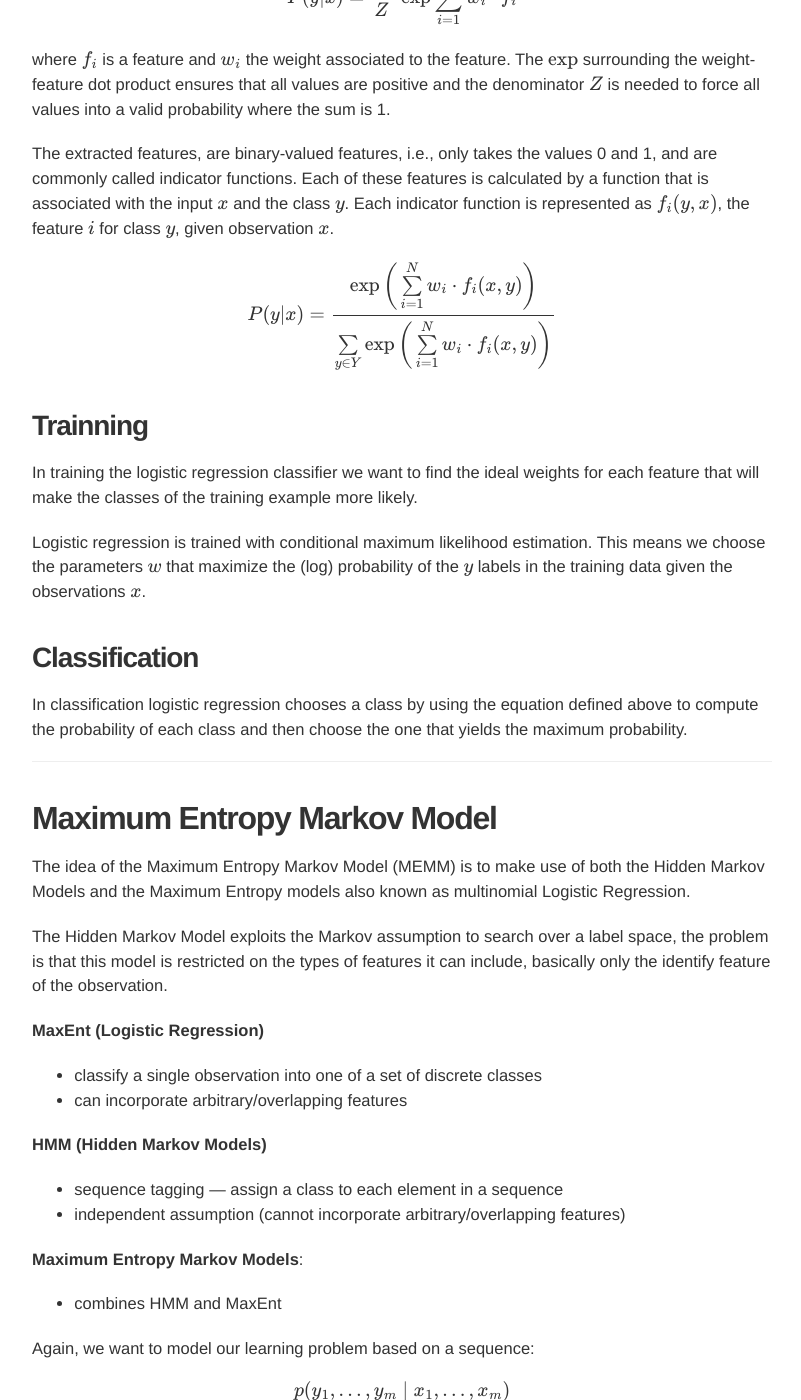
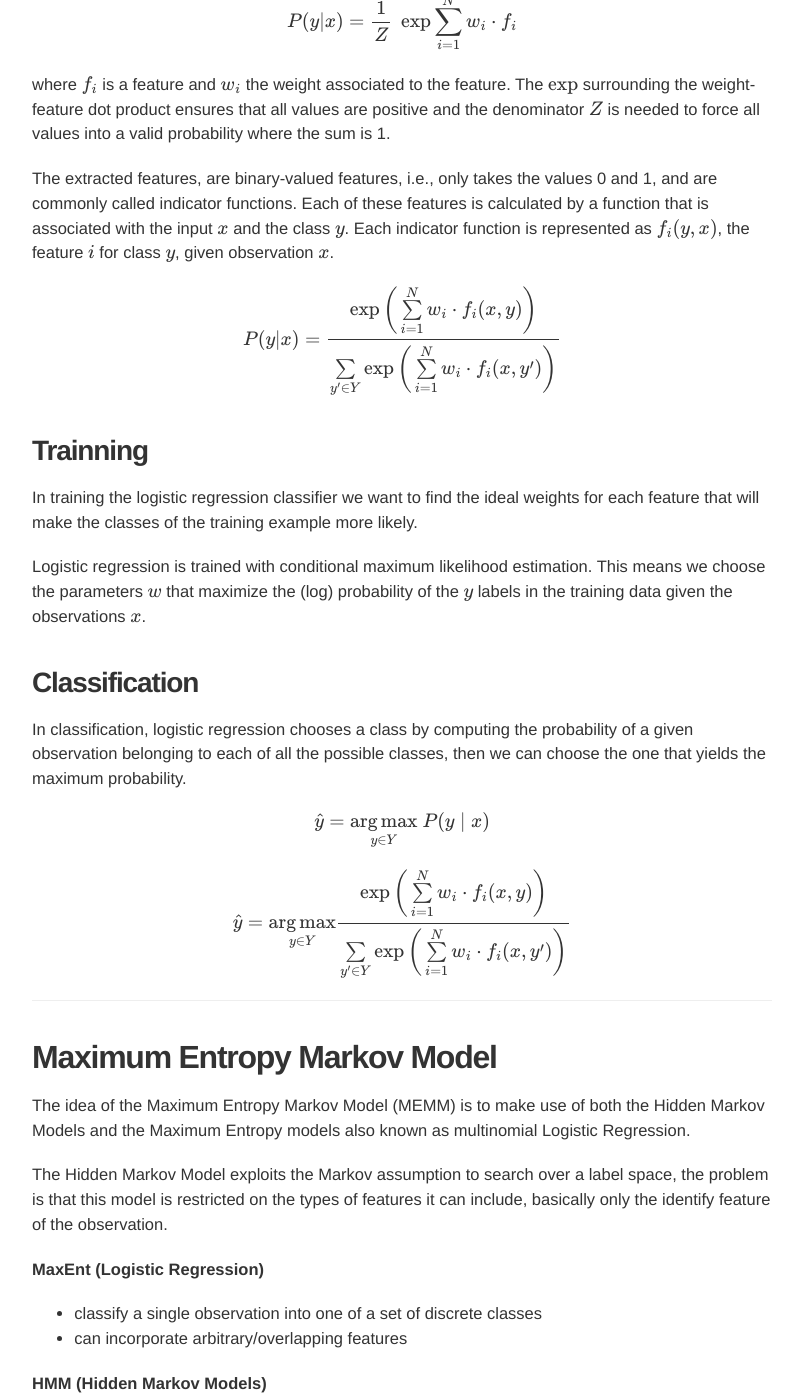
Before and after one commit to davidsbatista/davidsbatista.net, a Jekyll site: the page built from _posts/2017-08-10-Sequential_Supervised_Learning_part_II.md, in a window 1280 px wide and 1400 px high, scrolled down 870 px. Shown: the whole window, without its empty margins (238-1039 px from the left). Built offline with Jekyll 4.4.1, drawn with Linux system fonts in a browser that asks for light colours; nearby versions of some CDN libraries; some web fonts are replaced; formulas are drawn with MathJax 3; comment, search, counter and statistics services are not loaded; some of the changed text lies outside the part shown.

Commit message:
added equation for logistic regression

```diff
--- a/_posts/2017-08-10-Sequential_Supervised_Learning_part_II.md
+++ b/_posts/2017-08-10-Sequential_Supervised_Learning_part_II.md
@@ -13,13 +13,13 @@ This is the second part of a series of posts about sequential supervised learnin
 
 In this post I will try to explain how to build a sequence classifier based on a __Logistic Regression__ classifier.
 
-In a [previous post](../../09/Sequential_Supervised_Learning_part_I/) I wrote about the __Naïve Bayes Model__ and how it is connected with the __Hidden Markov Model__. Both are __generative models__, the __Logistic Regression__ classifier however is a __discriminative model__.
+In a [previous post](../../09/Sequential_Supervised_Learning_part_I/) I wrote about the __Naïve Bayes Model__ and how it is connected with the __Hidden Markov Model__, which are both __generative models__, in contrast the __Logistic Regression__ classifier however is a __discriminative model__, this where this post will start, explaining this difference.
 
-A classifier chooses which output label $$y$$ to assign an input $$x$$, by choosing from all the possible $$y_{i}$$ the one that maximizes $$p(y \mid x)$$
+A classifier chooses which output label $$y$$ to assign an input $$x$$, by selecting from all the possible $$y_{i}$$ the one that maximizes $$p(y \mid x)$$
 
 The Naive Bayes classifier estimates $$p(y \mid x)$$ indirectly, by applying the Baye's theorem to $$p(y \mid x)$$, and then computing the class conditional distribution/likelihood $$p(x \mid y)$$ and the prior $$p(y)$$.
 
-In contrast a discriminative model directly computes $$p(y \mid x)$$ by discriminating among the different possible values of the class $$y$$ instead of computing a likelihood.
+In contrast a discriminative model directly computes $$p(y \mid x)$$ by discriminating among the different possible values of the class $$y$$ instead of computing a likelihood. The Logistic Regression classifier is one of such type of classifiers.
 
 ## __Logistic Regression__
 
@@ -42,25 +49,25 @@ In training the logistic regression classifier we want to find the ideal weights
 
 Logistic regression is trained with conditional maximum likelihood estimation. This means we choose the parameters $$w$$ that maximize the (log) probability of the $$y$$ labels in the training data given the observations $$x$$.
 
-
 ### __Classification__
 
-In classification logistic regression chooses a class by using the equation defined above to compute the probability of each class and then choose the one that yields the maximum probability.
+In classification, logistic regression chooses a class by computing the probability of a given observation belonging to each of all the possible classes, then we can choose the one that yields the maximum probability.
 
+$$\hat{y} = \underset{y \in Y} {\arg\max} \ P(y \mid x)$$
 
-<!--
-#### Multinomial Logistic Regression
+$$\hat{y} = \underset{y \in Y} {\arg\max} \frac{\exp \bigg( \sum\limits_{i=1}^{N} w_{i} \cdot f_{i}(x,y) \bigg)} {\sum\limits_{y' \in Y} \exp \bigg( \sum\limits_{i=1}^{N} w_{i} \cdot f_{i}(x,y') \bigg)}  $$
 
-Multinomial Logistic Regression, also known as Maximum Entropy, specially in the NLP community is the Logistic regressions extended to a multi-class scenario.
-
-__TODO__: same equations as above but for a for multi-class scenario
-
-https://www.quora.com/What-is-the-relationship-between-Log-Linear-model-MaxEnt-model-and-Logistic-Regression
--->
 
 ---
 
 ## __Maximum Entropy Markov Model__
+
+<!--
+
+file:///Users/dsbatista/Desktop/CRFs/memm-icml2000.pdf
+
+https://liqiangguo.wordpress.com/page/2/
+-->
 
 The idea of the Maximum Entropy Markov Model (MEMM) is to make use of both the Hidden Markov Models and the Maximum Entropy models also known as multinomial Logistic Regression.
 
```
Also changed, not shown: other parts of _posts/2017-08-10-Sequential_Supervised_Learning_part_II.md (+8 -1 lines), _posts/2017-08-09-Sequential_Supervised_Learning_part_I.md (+14 -1 lines).
